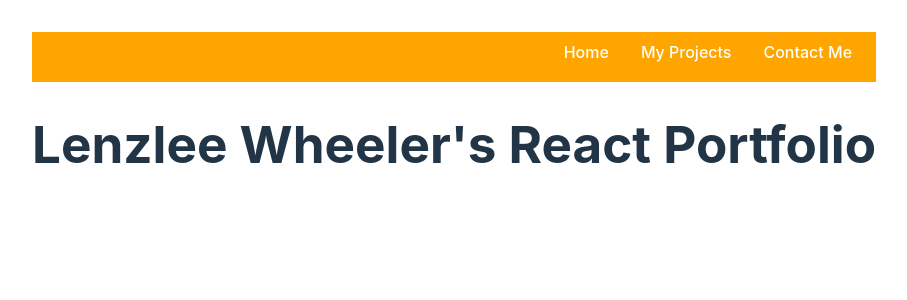
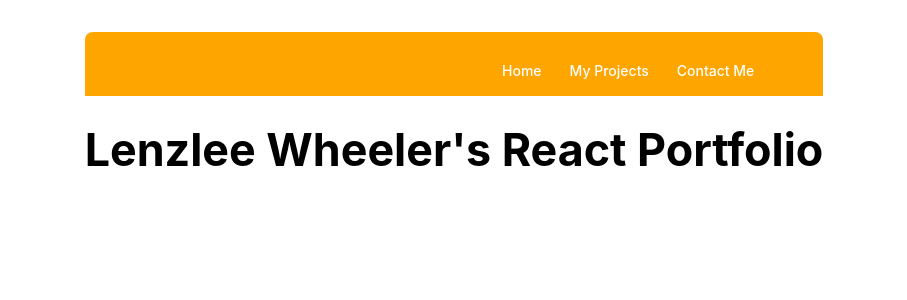
Before and after one commit to lenzlee/react-portfolio, a React (Vite) app: page / in a window 1280 px wide. Shown: the top 300 px of the page, without its empty margins (186-1093 px from the left). Built offline with nearby package versions, Linux system fonts and the light colour scheme.

Commit message:
trying out ant design

```diff
--- a/src/App.jsx
+++ b/src/App.jsx
@@ -1,14 +1,54 @@
 import './App.css'
 import Navbar from './components/navbar/Navbar'
 import { Outlet } from 'react-router-dom'
+
+import React from 'react';
+import { Layout, Flex } from 'antd';
+const { Header, Footer, Content } = Layout;
+
+const headerStyle = {
+  textAlign: 'center',
+  color: '#fff',
+  height: 64,
+  paddingInline: 48,
+  lineHeight: '64px',
+  backgroundColor: '#ffa500',
+};
+
+const contentStyle = {
+  textAlign: 'center',
+  minHeight: 120,
+  color: '#000000',
+  backgroundColor: '#ffffff',
+};
+const footerStyle = {
+  textAlign: 'center',
+  color: '#fff',
+  backgroundColor: '#ffffff',
+};
+const layoutStyle = {
+  borderRadius: 8,
+  overflow: 'hidden',
+  // width: 'calc(50% - 8px)',
+  // maxWidth: 'calc(50% - 8px)',
+    maxWidth: '100% !important',
+    width: '100% !important'
+};
+
 
 function App() {
   // const [count, setCount] = useState(0)
 
   return (
     <>
-    <Navbar />
-    <Outlet />
+
+  <Flex gap="middle" wrap="wrap">
+    <Layout style={layoutStyle}>
+      <Header style={headerStyle}> <Navbar /></Header>
+      <Content style={contentStyle}><Outlet /></Content>
+      <Footer style={footerStyle}>Footer</Footer>
+    </Layout>
+    </Flex>
     </>
   )
 }
--- a/src/components/navbar/Navbar.scss
+++ b/src/components/navbar/Navbar.scss
@@ -1,5 +1,5 @@
 .navbar {
-    background: orange ;
+    background: #ffa500 ;
     display: flex;
     justify-content: flex-end;
     min-height: 50px;
```
Also changed, not shown: 1 other file (tests, documents, lock files or other folders).
